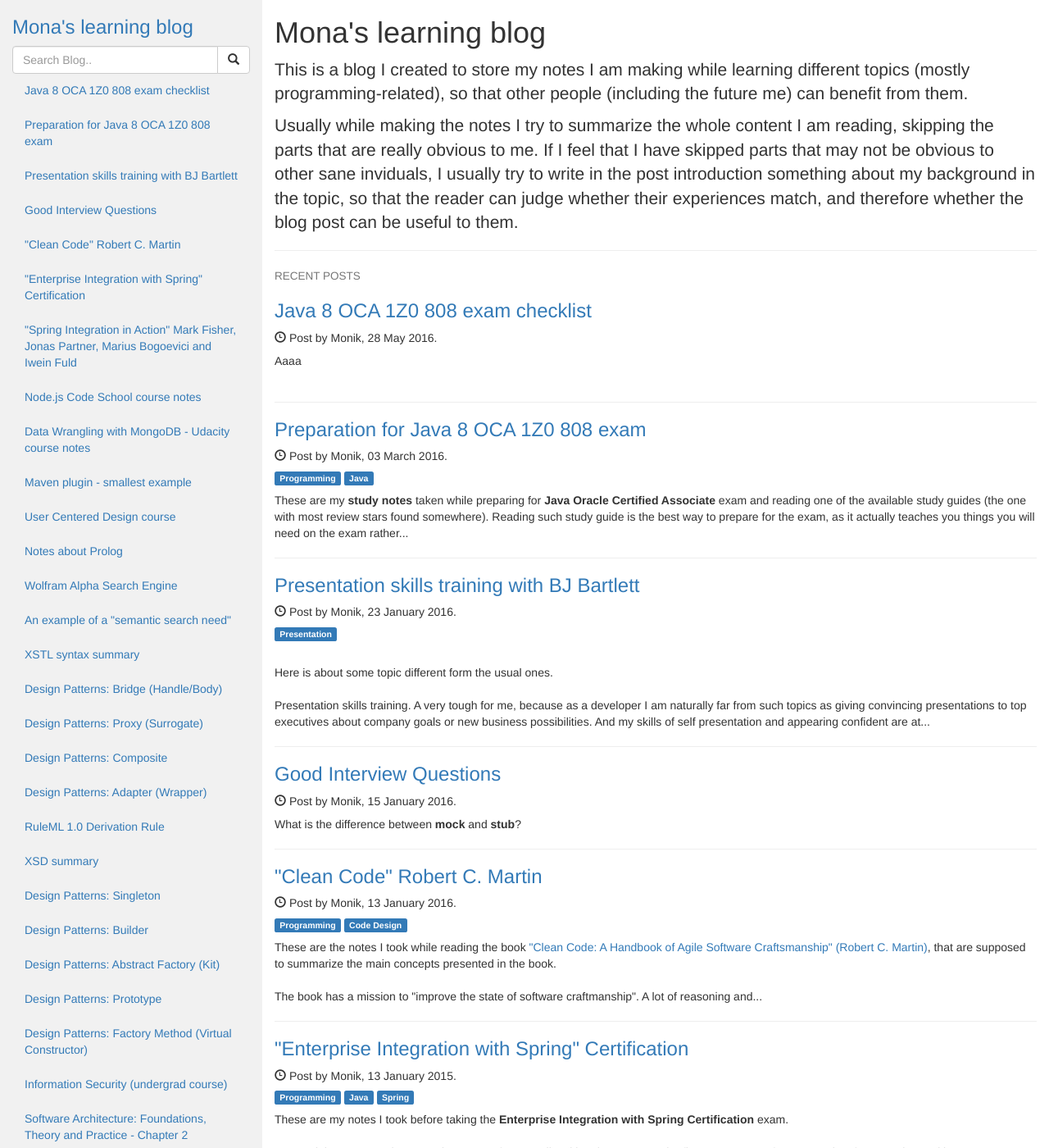
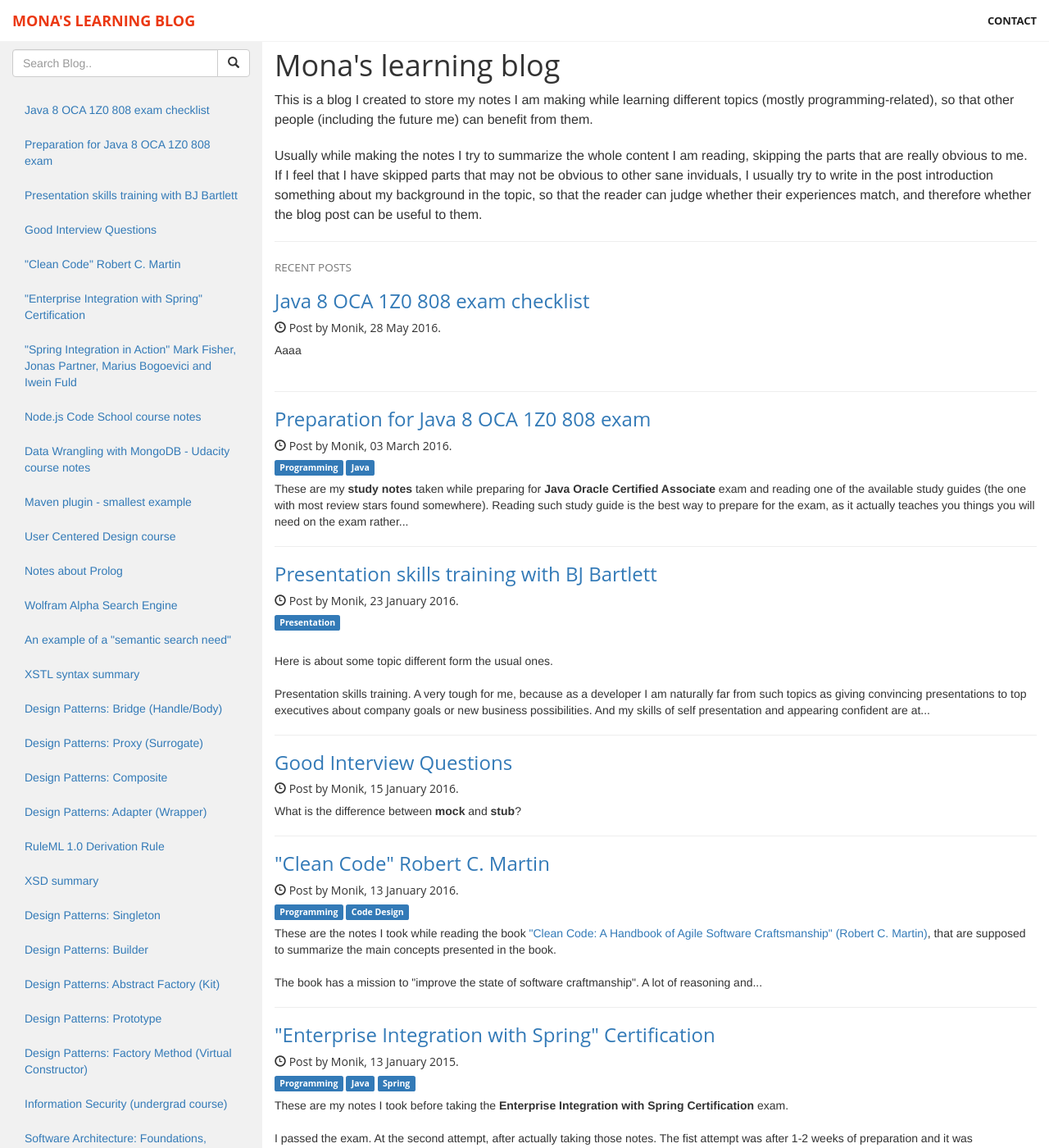
Before and after one commit to monikma/monikma.github.io, a Jekyll site: the page built from index.html, in a window 1280 px wide and 1400 px high. Shown: the whole window at 82% size. Built offline with Jekyll 4.4.1, drawn with Linux system fonts in a browser that asks for light colours.

Commit message:
added top navigation

```diff
--- a/_includes/nav.html
+++ b/_includes/nav.html
@@ -2,48 +2,22 @@
     <div class="container-fluid">
         <!-- Brand and toggle get grouped for better mobile display -->
         <div class="navbar-header">
-            <button type="button" class="navbar-toggle collapsed" data-toggle="collapse" data-target="#bs-example-navbar-collapse-1">
-                <span class="sr-only">Toggle navigation</span>
-                <span class="icon-bar"></span>
-                <span class="icon-bar"></span>
-                <span class="icon-bar"></span>
+            <button type="button" class="navbar-toggle collapsed" data-toggle="collapse"
+                    data-target="#bs-example-navbar-collapse-1">
+                <span class="sr-only">Toggle navigation</span> <span class="icon-bar"></span> <span
+                    class="icon-bar"></span> <span class="icon-bar"></span>
             </button>
-            <a class="navbar-brand" href="/">Back</a>
+            <a class="navbar-brand" href="/">Mona's learning blog</a>
         </div>
 
         <!-- Collect the nav links, forms, and other content for toggling -->
         <div class="collapse navbar-collapse" id="bs-example-navbar-collapse-1">
             <ul class="nav navbar-nav navbar-right">
-                {% if page.url == '/about.html' %}
-                    <li class="active">
-                {% else %}
-                    <li>
-                {% endif %}
-                    <a class="page-scroll" href="/about.html">About</a>
-                </li>
-                <ul class="nav navbar-nav navbar-right">
-                    {% if page.url == '/services.html' %}
-                    <li class="active">
-                        {% else %}
-                    <li>
-                        {% endif %}
-                    <a class="page-scroll" href="/services.html">Services</a>
-                </li>
-                    <ul class="nav navbar-nav navbar-right">
-                        {% if page.url == '/portfolio.html' %}
-                        <li class="active">
-                            {% else %}
-                        <li>
-                            {% endif %}
-                    <a class="page-scroll" href="/portfolio.html">Portfolio</a>
-                </li>
-                        <ul class="nav navbar-nav navbar-right">
-                            {% if page.url == '/contact.html' %}
-                            <li class="active">
-                                {% else %}
-                            <li>
-                                {% endif %}
-                    <a class="page-scroll" href="/contact.html">Contact</a>
+                {% if page.url == '/contact.html' %}
+                <li class="active">
+                    {% else %}
+                <li>
+                    {% endif %} <a class="page-scroll" href="/contact.html">Contact</a>
                 </li>
             </ul>
         </div>
@@ -51,3 +25,5 @@
     </div>
     <!-- /.container-fluid -->
 </nav>
+
+<br/><br/>
--- a/_includes/menu.html
+++ b/_includes/posts-list.html
@@ -8,7 +8,7 @@
           </button>
         </span>
     </div>
-
+    <p/>
     <ul class="nav nav-pills nav-stacked">
 
         {% for post in site.posts %} {% if page.url == post.url %}
--- a/_layouts/home.html
+++ b/_layouts/home.html
@@ -28,11 +28,14 @@
 </head>
 <body>
 
-{% include menu.html %}
+{% include nav.html %}
+
+{% include posts-list.html %}
 
 <div class="col-sm-9">
 
     {% include welcome.html %}
+
     <hr/>
     <h4>
         <small>RECENT POSTS</small>
--- a/_layouts/post.html
+++ b/_layouts/post.html
@@ -61,7 +61,9 @@
 </head>
 <body>
 
-{% include menu.html %}
+{% include nav.html %}
+
+{% include posts-list.html %}
 
 <div class="col-sm-9">
 
--- a/css/blog.css
+++ b/css/blog.css
@@ -22,3 +22,57 @@
   }
   .row.content {height: auto;}
 }
+
+.navbar-default {
+    border-color: rgba(34,34,34,.05);
+    font-family: 'Open Sans','Helvetica Neue',Arial,sans-serif;
+    background-color: #fff;
+    -webkit-transition: all .35s;
+    -moz-transition: all .35s;
+    transition: all .35s;
+}
+
+.navbar-default .navbar-header .navbar-brand {
+    text-transform: uppercase;
+    font-family: 'Open Sans','Helvetica Neue',Arial,sans-serif;
+    font-weight: 700;
+}
+
+.navbar-default .navbar-header .navbar-brand:hover,
+.navbar-default .navbar-header .navbar-brand:focus {
+    color: #eb3812;
+}
+
+.navbar-default .nav > li>a,
+.navbar-default .nav>li>a:focus {
+    text-transform: uppercase;
+    font-size: 13px;
+    font-weight: 700;
+    color: #222;
+}
+
+.navbar-default .nav > li>a:hover,
+.navbar-default .nav>li>a:focus:hover {
+    color: #f05f40;
+}
+
+.navbar-default .nav > li.active>a,
+.navbar-default .nav>li.active>a:focus {
+    color: #f05f40!important;
+    background-color: transparent;
+}
+
+.navbar-default .nav > li.active>a:hover,
+.navbar-default .nav>li.active>a:focus:hover {
+    background-color: transparent;
+}
+
+h1, h2, h3, h4, h5, h6 {
+    font-family: 'Open Sans','Helvetica Neue',Arial,sans-serif;
+}
+
+p {
+    margin-bottom: 20px;
+    font-size: 16px;
+    line-height: 1.5;
+}
```
Also changed, not shown: other parts of _includes/posts-list.html (+1 -1 lines), about.html (deleted, +0 -22 lines).
